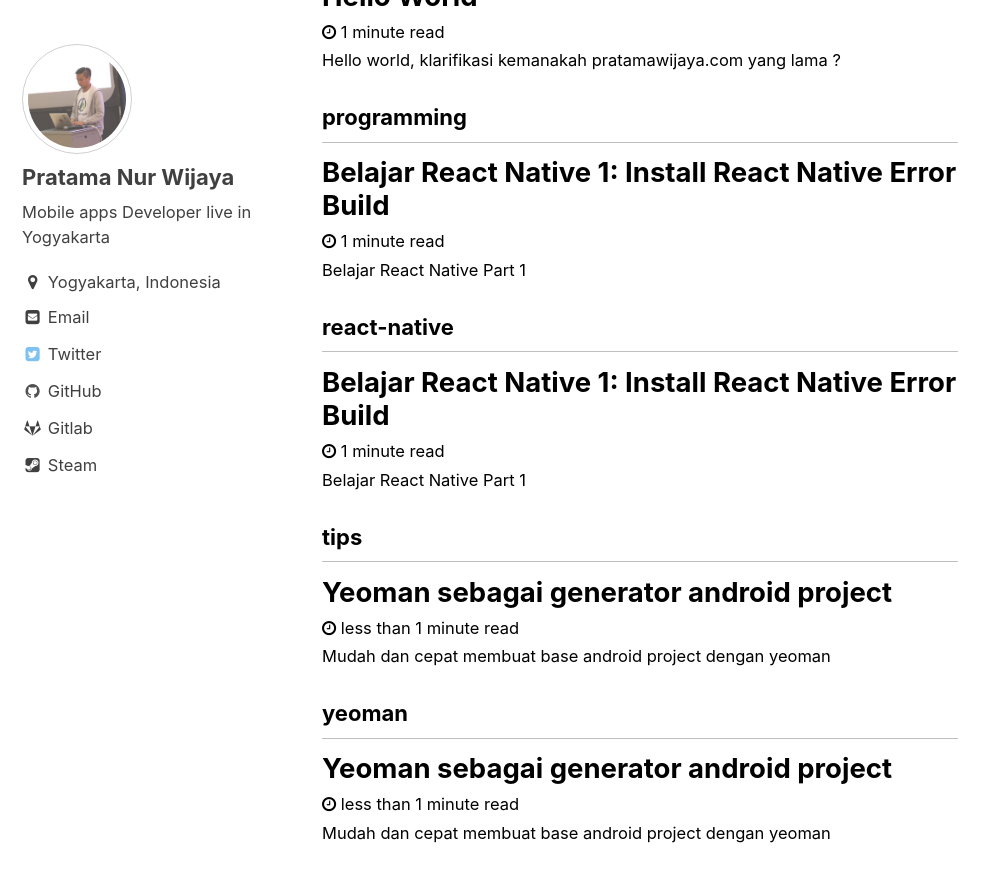
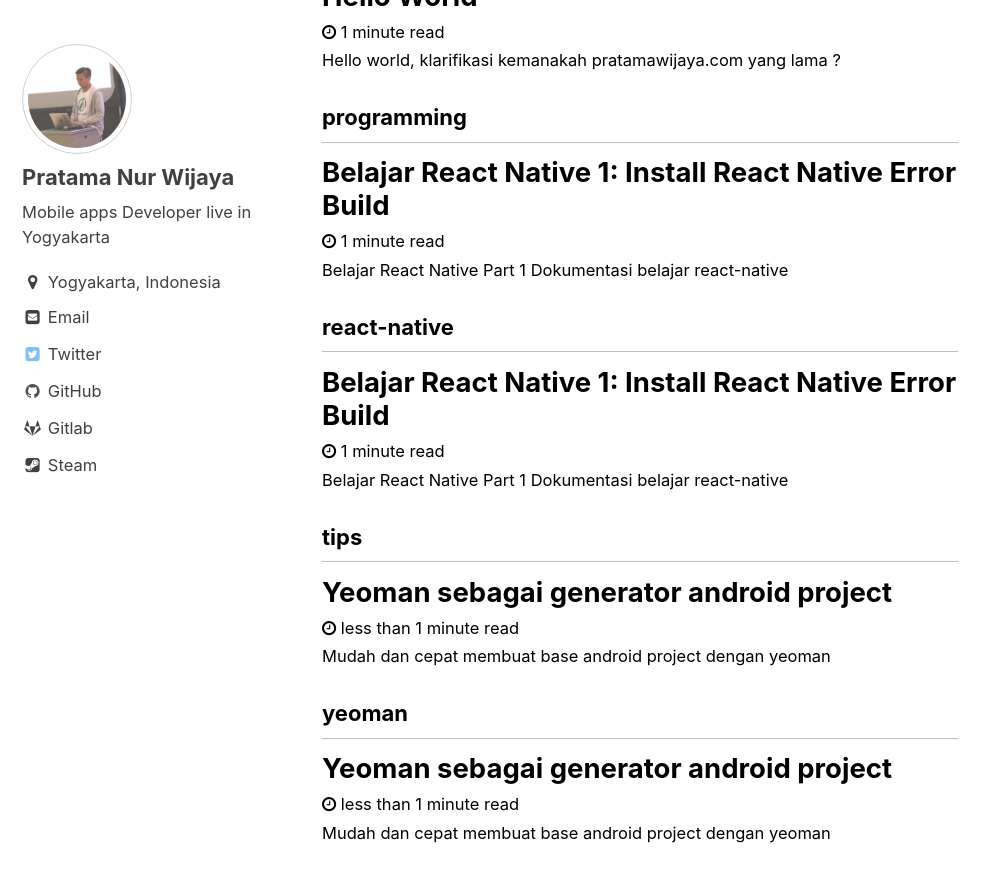
Before and after one commit to pratamawijaya/pratamasite, a Jekyll site: the page built from _pages/tag-archive.md, in a window 1280 px wide and 900 px high, scrolled down 2843 px. Shown: the top 882 px of the window, without its empty margins (0-999 px from the left). Built offline with Jekyll 4.4.1, drawn with Linux system fonts in a browser that asks for light colours; some of the changed lines change nothing that is shown; some of the changed text lies outside the part shown.

Commit message:
update content

````diff
--- a/_posts/2018-13-03-belajar-rn-install.md
+++ b/_posts/2018-13-03-belajar-rn-install.md
@@ -2,7 +2,7 @@
 layout: single
 title:  "Belajar React Native 1: Install React Native Error Build"
 date:   2018-03-13 16:30:21 +0700
-excerpt: "Belajar React Native Part 1"
+excerpt: "Belajar React Native Part 1 Dokumentasi belajar react-native"
 categories:
     - Programming
 tags :
@@ -11,13 +11,13 @@
     - react-native
 ---
 
-Halo semuanya, jumpa lagi dengan artikel saya, kali ini saya akan share mengenai react-native, ya kalian tidak salah dengar, pada tutor pertama ini saya akan menulis tentang problem saya ketika melakukan instalasi atau memulai project pertama react-native.
+Halo semuanya, jumpa lagi dengan artikel saya, kali ini saya akan share mengenai **react-native**, ya kalian tidak salah dengar, pada tutor pertama ini saya akan menulis tentang problem yang saya alami ketika belajar react-native.
 
 Seperti kebanyakan framework lainnya, react-native juga telah menyediakan dokumentasi pada halaman berikut
 
 https://facebook.github.io/react-native/docs/getting-started.html
 
-untuk proses insttalasi react-native-cli saya tidak menemukan kendala yang berarti, hanya saja versi npm di laptop saya yang harus di downgrade ke versi 4, untuk saat artikel ini ditulis react-native belum support npm versi 5 keatas. Namun masalah baru saya temukan ketika akan mencoba running projectnya ke android emulator
+untuk proses instalasi **react-native-cli** saya tidak menemukan kendala yang berarti, hanya saja versi npm di laptop saya yang harus di downgrade ke versi 4, untuk saat artikel ini ditulis react-native belum support npm versi 5 keatas. Namun masalah baru saya temukan ketika akan mencoba running projectnya ke android emulator
 
 [![asciicast](https://asciinema.org/a/kpPCrzxs4LYciOjHKZORH6hbI.png)](https://asciinema.org/a/kpPCrzxs4LYciOjHKZORH6hbI)
 
@@ -27,7 +27,7 @@
 java.lang.NullPointerException (no error message)
 ```
 
-setelah saya coba analisa dengan cara paste error message tersebut ke google dengan menambahkan kata kunci react-native ternyata problemnya adalah dikarenakan versi gradle tools yang masih menggunakan versi 2 dan gradle wrapper yang masih menggunakan versi lama, step by step fixnya adalah
+setelah saya coba analisa dengan cara paste error message tersebut ke google dengan menambahkan kata kunci react-native ternyata problemnya adalah dikarenakan versi gradle tools yang masih menggunakan versi 2 dan gradle wrapper yang masih versi lama, lalu step by step untuk fixing problem ini adalah :
 
 buka folder file gradle-wrapper.properties di folder android/app/gradle/wrapper kemudian ganti menjadi seperti ini
 
````
